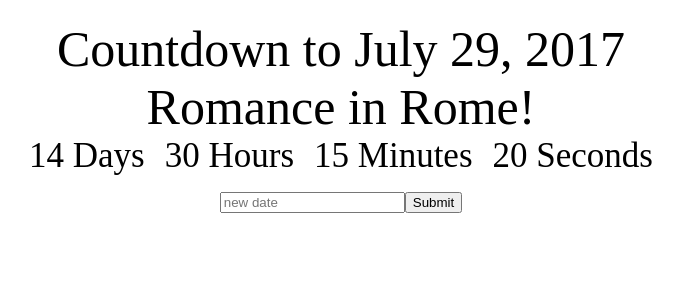
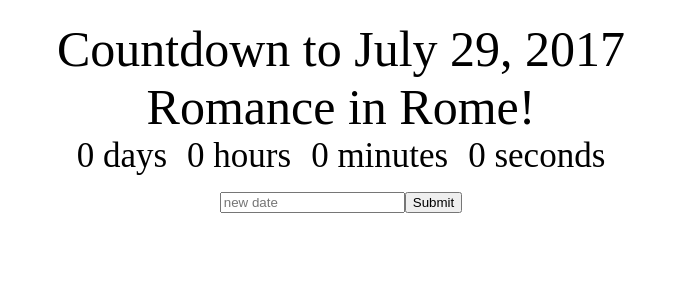
Before and after one commit to phillirodney/countdown, a React (Create React App) app in the folder countdown/: page / in a window 1280 px wide. Shown: the top 300 px of the page, without its empty margins (299-982 px from the left). Built offline with nearby package versions, Linux system fonts and the light colour scheme.

Commit message:
clock.jsx

```diff
--- a/countdown/src/App.jsx
+++ b/countdown/src/App.jsx
@@ -1,4 +1,5 @@
 import React, { Component } from 'react';
+import Clock from './Clock';
 import './App.css';
 //ES6 class
 class App extends Component {
@@ -24,12 +25,7 @@
             <div className="App">
                 <div className="App-title">Countdown to {this.state.deadline}</div>
             <div className="App-title">Romance in Rome!</div>
-                <div>
-                    <div className="Clock-days">14 Days</div>
-                    <div className="Clock-hours">30 Hours</div>
-                    <div className="Clock-minutes">15 Minutes</div>
-                    <div className="Clock-seconds">20 Seconds</div>
-                </div>
+               <Clock />
                 <div>
                     <input placeholder='new date' onChange={event => this.setState({newDeadline: event.target.value})}/>
                     <button onClick={() => this.changeDeadline()}>Submit</button>
--- /dev/null
+++ b/countdown/src/Clock.jsx
@@ -0,0 +1,28 @@
+import React, {Component} from 'react';
+import './App.css';
+
+class Clock extends Component{
+    constructor(props) {
+        super(props);
+        this.state = {
+                days: 0,
+                hours: 0,
+                minutes: 0,
+                seconds: 0,
+        }
+    }
+
+
+    render() {
+        return (
+    <div>
+        <div className="Clock-days">{this.state.days} days</div>
+        <div className="Clock-hours">{this.state.hours} hours</div>
+        <div className="Clock-minutes">{this.state.minutes} minutes</div>
+        <div className="Clock-seconds">{this.state.seconds} seconds</div>
+    </div>
+        )
+    }
+}
+
+export default Clock;
```
